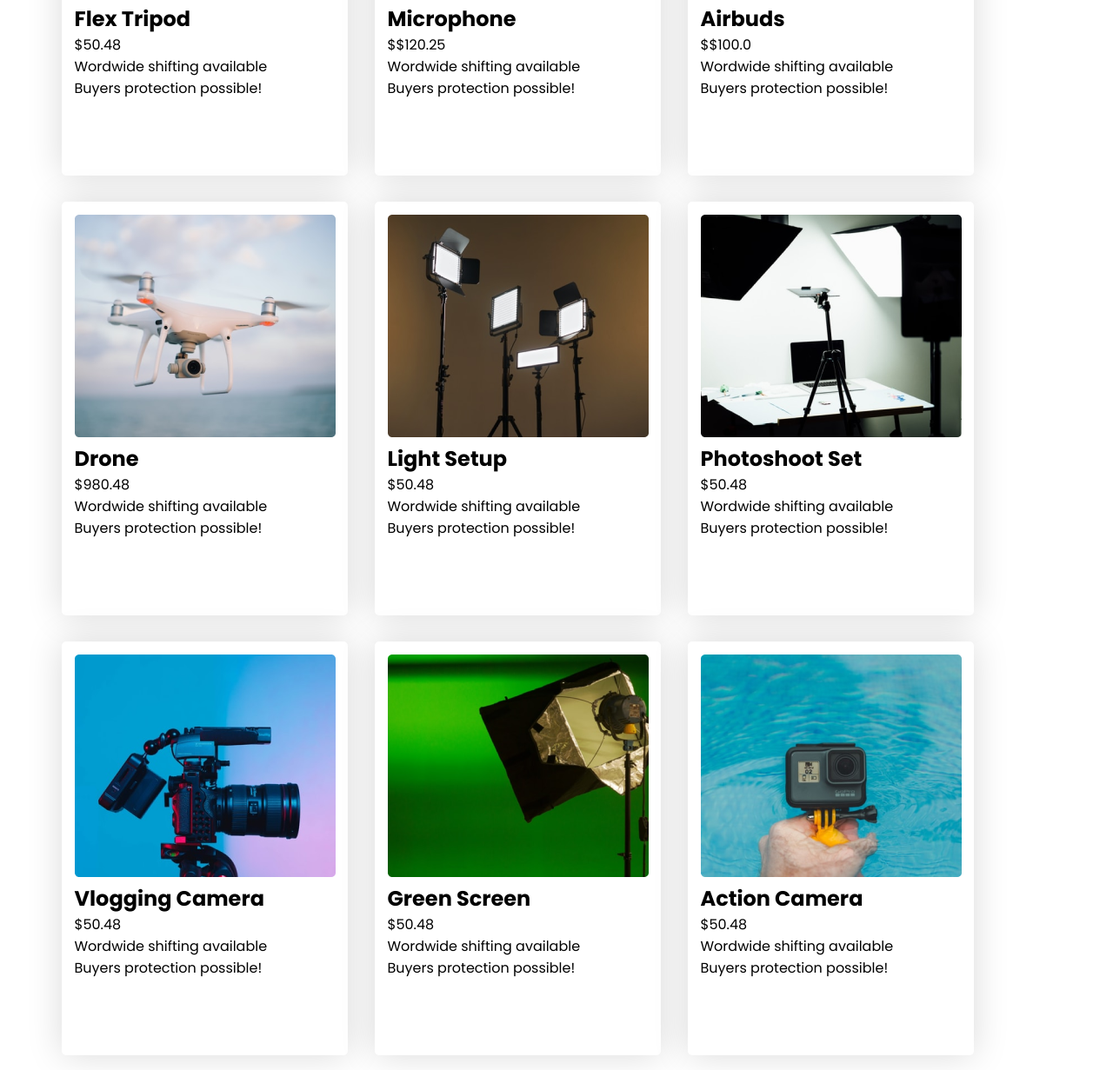
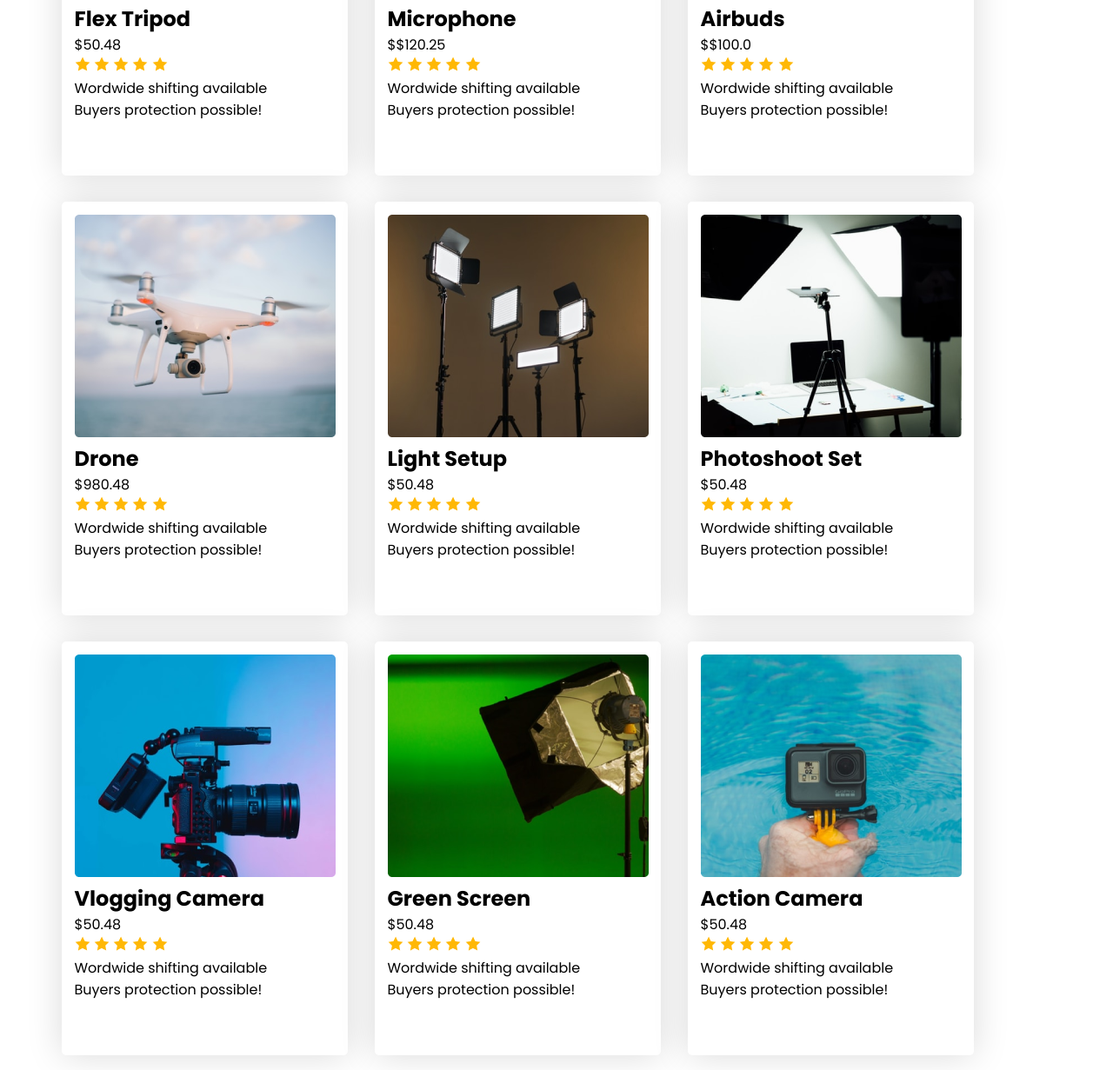
Before and after one commit to imtiaz-al-kabir/influencer-gear, a plain HTML site: page index.html in a window 1280 px wide. Shown: the part 1176-2407 px from the top of the page at 87% size. Drawn offline with Linux system fonts and the light colour scheme.

Commit message:
completed

```diff
--- a/index.html
+++ b/index.html
@@ -71,7 +71,9 @@
         <img src="./logos/Target.svg" alt="" />
         <img src="./logos/Walmart.svg" alt="" />
       </section>
+
       <!-- card section  -->
+
       <section class="card-section">
         <h2>Popular Collection</h2>
         <div class="cards">
@@ -79,6 +81,13 @@
             <img src="./images/tripod.png" alt="" />
             <h2>Flex Tripod</h2>
             <span>$50.48</span>
+            <div>
+              <img src="./icon/icon-star.png" alt="" />
+              <img src="./icon/icon-star.png" alt="" />
+              <img src="./icon/icon-star.png" alt="" />
+              <img src="./icon/icon-star.png" alt="" />
+              <img src="./icon/icon-star.png" alt="" />
+            </div>
             <p>
               Wordwide shifting available <br />
               Buyers protection possible!
@@ -88,6 +97,13 @@
             <img src="./images/mic.png" alt="" />
             <h2>Microphone</h2>
             <span>$$120.25</span>
+            <div>
+              <img src="./icon/icon-star.png" alt="" />
+              <img src="./icon/icon-star.png" alt="" />
+              <img src="./icon/icon-star.png" alt="" />
+              <img src="./icon/icon-star.png" alt="" />
+              <img src="./icon/icon-star.png" alt="" />
+            </div>
             <p>
               Wordwide shifting available <br />
               Buyers protection possible!
@@ -97,6 +113,13 @@
             <img src="./images/airpod.png" alt="" />
             <h2>Airbuds</h2>
             <span>$$100.0 </span>
+            <div>
+              <img src="./icon/icon-star.png" alt="" />
+              <img src="./icon/icon-star.png" alt="" />
+              <img src="./icon/icon-star.png" alt="" />
+              <img src="./icon/icon-star.png" alt="" />
+              <img src="./icon/icon-star.png" alt="" />
+            </div>
             <p>
               Wordwide shifting available <br />
               Buyers protection possible!
@@ -106,6 +129,13 @@
             <img src="./images/drone.png" alt="" />
             <h2>Drone</h2>
             <span>$980.48</span>
+            <div>
+              <img src="./icon/icon-star.png" alt="" />
+              <img src="./icon/icon-star.png" alt="" />
+              <img src="./icon/icon-star.png" alt="" />
+              <img src="./icon/icon-star.png" alt="" />
+              <img src="./icon/icon-star.png" alt="" />
+            </div>
             <p>
               Wordwide shifting available <br />
               Buyers protection possible!
@@ -115,6 +145,14 @@
             <img src="./images/lights.png" alt="" />
             <h2>Light Setup</h2>
             <span>$50.48</span>
+            <div>
+              <img src="./icon/icon-star.png" alt="" />
+              <img src="./icon/icon-star.png" alt="" />
+              <img src="./icon/icon-star.png" alt="" />
+              <img src="./icon/icon-star.png" alt="" />
+              <img src="./icon/icon-star.png" alt="" />
+            </div>
+
             <p>
               Wordwide shifting available <br />
               Buyers protection possible!
@@ -124,6 +162,13 @@
             <img src="./images/setup.png" alt="" />
             <h2>Photoshoot Set</h2>
             <span>$50.48</span>
+            <div>
+              <img src="./icon/icon-star.png" alt="" />
+              <img src="./icon/icon-star.png" alt="" />
+              <img src="./icon/icon-star.png" alt="" />
+              <img src="./icon/icon-star.png" alt="" />
+              <img src="./icon/icon-star.png" alt="" />
+            </div>
             <p>
               Wordwide shifting available <br />
               Buyers protection possible!
@@ -133,6 +178,13 @@
             <img src="./images/camera.png" alt="" />
             <h2>Vlogging Camera</h2>
             <span>$50.48</span>
+            <div>
+              <img src="./icon/icon-star.png" alt="" />
+              <img src="./icon/icon-star.png" alt="" />
+              <img src="./icon/icon-star.png" alt="" />
+              <img src="./icon/icon-star.png" alt="" />
+              <img src="./icon/icon-star.png" alt="" />
+            </div>
             <p>
               Wordwide shifting available <br />
               Buyers protection possible!
@@ -142,6 +194,13 @@
             <img src="./images/single-light.png" alt="" />
             <h2>Green Screen</h2>
             <span>$50.48</span>
+            <div>
+              <img src="./icon/icon-star.png" alt="" />
+              <img src="./icon/icon-star.png" alt="" />
+              <img src="./icon/icon-star.png" alt="" />
+              <img src="./icon/icon-star.png" alt="" />
+              <img src="./icon/icon-star.png" alt="" />
+            </div>
             <p>
               Wordwide shifting available <br />
               Buyers protection possible!
@@ -151,6 +210,13 @@
             <img src="./images/action.png" alt="" />
             <h2>Action Camera</h2>
             <span>$50.48</span>
+            <div>
+              <img src="./icon/icon-star.png" alt="" />
+              <img src="./icon/icon-star.png" alt="" />
+              <img src="./icon/icon-star.png" alt="" />
+              <img src="./icon/icon-star.png" alt="" />
+              <img src="./icon/icon-star.png" alt="" />
+            </div>
             <p>
               Wordwide shifting available <br />
               Buyers protection possible!
```
